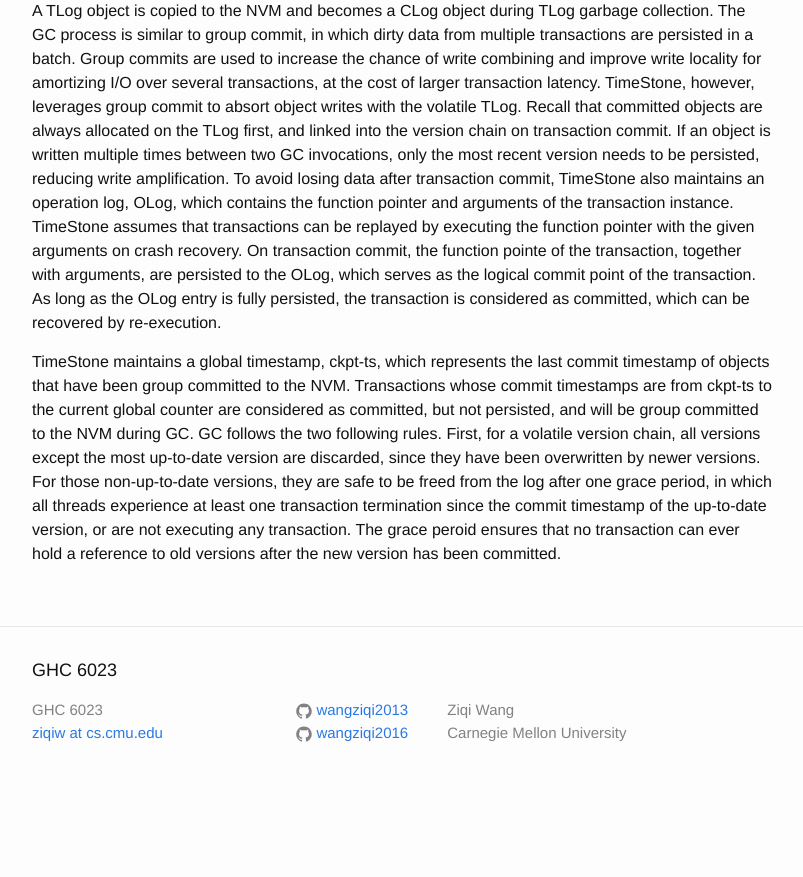
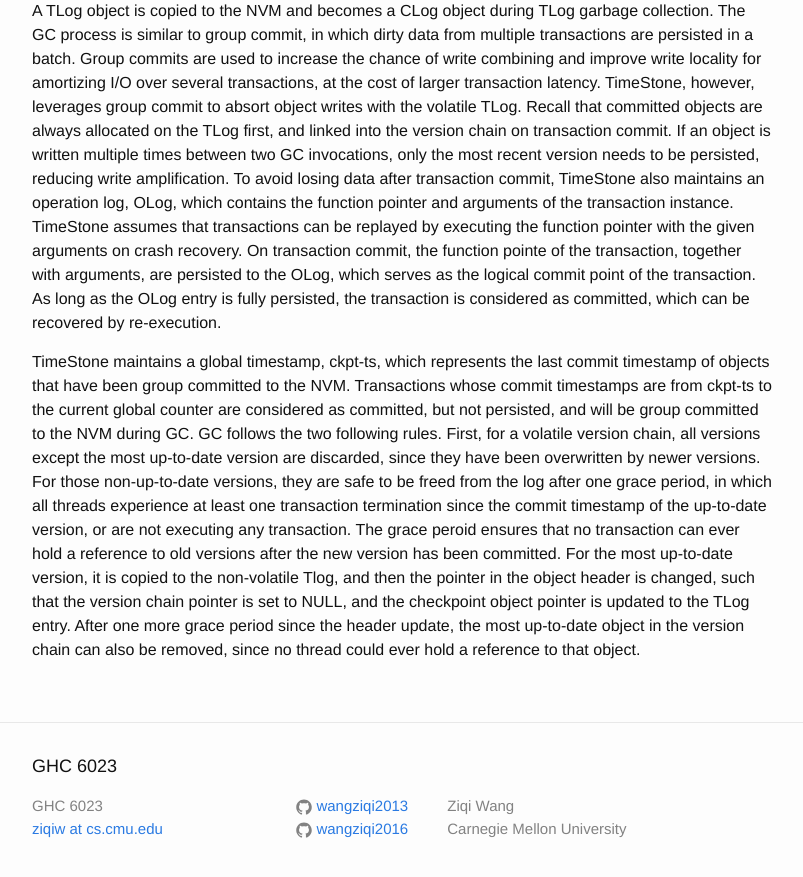
Before and after one commit to wangziqi2013/wangziqi2013.github.io, a Jekyll site: the page built from _posts/2020-08-24-timestone.markdown, in a window 1280 px wide and 900 px high, scrolled down 2497 px. Shown: the top 877 px of the window, without its empty margins (238-1041 px from the left). Built offline with Jekyll 4.4.1, drawn with Linux system fonts in a browser that asks for light colours; before the commit the page ends 3301 px from its top, so only the background shows below that.

Commit message:
Adding second rule

```diff
--- a/_posts/2020-08-24-timestone.markdown
+++ b/_posts/2020-08-24-timestone.markdown
@@ -118,3 +118,7 @@ version are discarded, since they have been overwritten by newer versions. For t
 are safe to be freed from the log after one grace period, in which all threads experience at least one transaction
 termination since the commit timestamp of the up-to-date version, or are not executing any transaction. The grace
 peroid ensures that no transaction can ever hold a reference to old versions after the new version has been committed.
+For the most up-to-date version, it is copied to the non-volatile Tlog, and then the pointer in the object header
+is changed, such that the version chain pointer is set to NULL, and the checkpoint object pointer is updated to the
+TLog entry. After one more grace period since the header update, the most up-to-date object in the version chain
+can also be removed, since no thread could ever hold a reference to that object.
```
